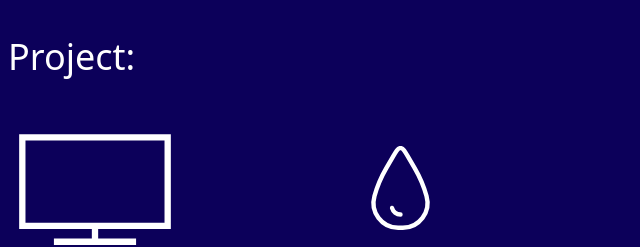
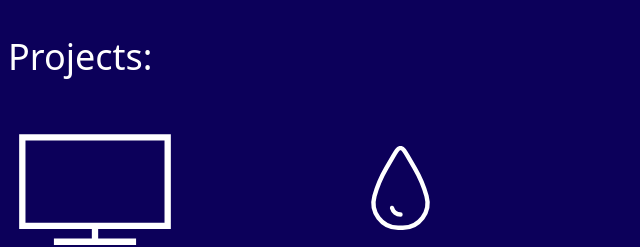
Before and after one commit to Bazajee/portfolio, a plain HTML site: page index.html in a window 1280 px wide. Shown: the part 771-1018 px from the top of the page, 0-640 px from the left. Drawn offline with Linux system fonts and the light colour scheme.

Commit message:
Project correction

```diff
--- a/index.html
+++ b/index.html
@@ -104,7 +104,7 @@
             <div class="md:h-1/5  ">
                 <div class="flex">
                     <div class="basis-3/4">
-                        <h2 class=" text-2xl sm:text-2xl md:text-3xl xl:text-4xl w-full">Project:</h2>
+                        <h2 class=" text-2xl sm:text-2xl md:text-3xl xl:text-4xl w-full">Projects:</h2>
                     </div>
                     <div class=" basis-1/4 flex justify-end md:hidden xl:hidden ">
                         <img class=" w-1/5 animate-bounce " src="static/svg/arrow-down-big-small-svgrepo-com.svg" alt="">
```
Also changed, not shown: style.css.
